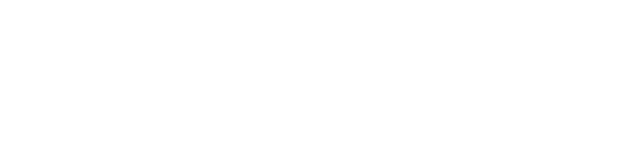
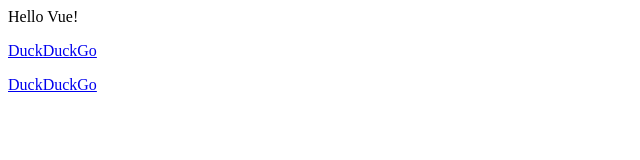
Before and after one commit to ALink2ThePast/learn-vue, a plain HTML site: page index.html in a window 1280 px wide. Shown: the whole page, without its empty margins (0-640 px from the left). Drawn offline with nearby package versions, Linux system fonts and the light colour scheme.

Commit message:
Hello World and data binding

```diff
--- a/app.js
+++ b/app.js
@@ -0,0 +1,7 @@
+new Vue ({
+  el: '#app',
+  data: {
+    text: 'Hello Vue!',
+    linkTo: 'https://www.duckduckgo.com',
+  },
+});
--- a/index.html
+++ b/index.html
@@ -1,5 +1,15 @@
 <script src="https://unpkg.com/vue/dist/vue.js"></script>
 
-<div id="app"></div>
+<div id="app">
+  <p>{{ text }}</p>
+
+  <p>
+    <a v-bind:href="linkTo" target="_blank">DuckDuckGo</a>
+  </p>
+
+  <p>
+    <a :href="linkTo" target="_blank">DuckDuckGo</a>
+  </p>
+</div>
 
 <script src="app.js"></script>
```
